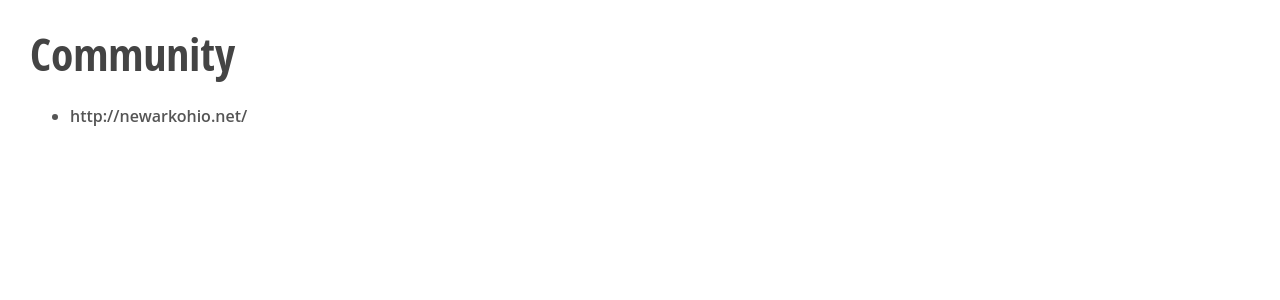
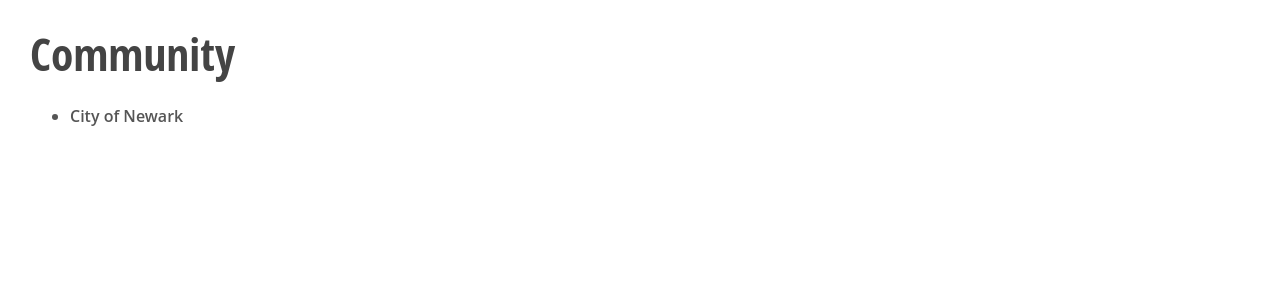
Before and after one commit to jeremyeblake/mysouthnewark, a Jekyll site: the page built from _posts/resources/2013-4-08-community-organization.md, in a window 1280 px wide. Shown: the part 466-766 px from the top of the page. Built offline with Jekyll 4.4.1, drawn with Linux system fonts in a browser that asks for light colours; Markdown is read by kramdown in place of the engine named in the settings.

Commit message:
Updated 2013-4-08-community-organization.md

```diff
--- a/_posts/resources/2013-4-08-community-organization.md
+++ b/_posts/resources/2013-4-08-community-organization.md
@@ -5,4 +5,4 @@
 published: true
 ---
 
-- [http://newarkohio.net/]( "City of Newark")
+- [City of Newark](http://newarkohio.net/)
```
